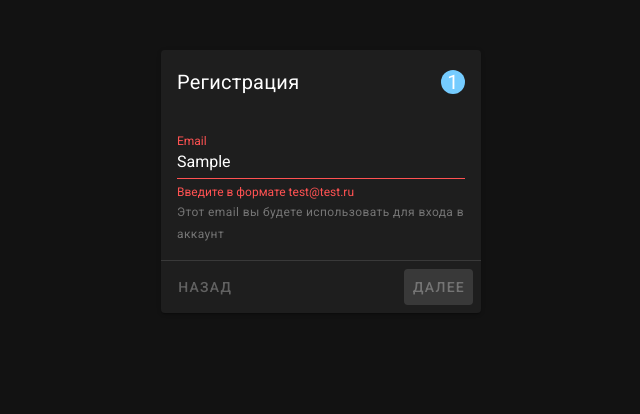
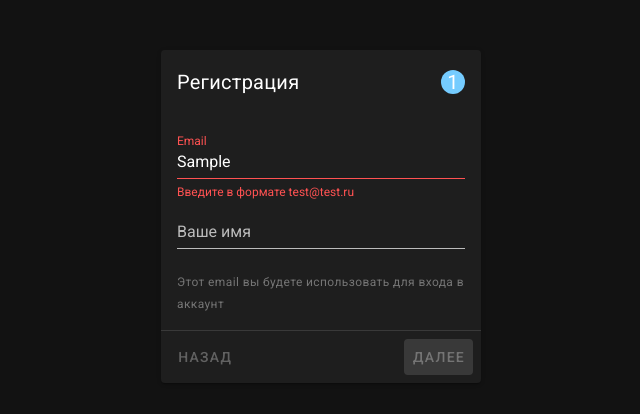
Before and after one commit to mrgilb/app-manager, a Vue app: page / in a window 1280 px wide. Both pictures are taken after typing "Sample", "Sample123" into the empty fields and a click on the button "У вас нет аккаунта?". Shown: the top 414 px of the page, without its empty margins (319-959 px from the left). Built offline with nearby package versions, Linux system fonts and the light colour scheme; no server answers.

Commit message:
Добавляет имя при регистрации

```diff
--- a/src/App.vue
+++ b/src/App.vue
@@ -30,6 +30,7 @@ export default {
     async getReg ({
       email,
       password,
+      name,
       type
     }) {
       try {
@@ -37,7 +38,8 @@ export default {
 
         await this.$store.dispatch(type, {
           email,
-          password
+          password,
+          name
         })
 
         this.overlay = false
--- a/src/components/app-register/app-register.vue
+++ b/src/components/app-register/app-register.vue
@@ -19,6 +19,12 @@
               value="test@test.com"
               v-model.trim="$v.email.$model"
               :rules="isValidEmail"
+            >
+            </v-text-field>
+            <v-text-field
+              label="Ваше имя"
+              v-model.trim="$v.name.$model"
+              :rules="isValidName"
             >
             </v-text-field>
             <span class="text-caption grey--text text--darken-1">
@@ -79,7 +85,7 @@
         <v-spacer></v-spacer>
         <v-btn
           v-if="stepReg === 1"
-          :disabled="email && $v.email.$error"
+          :disabled="email && $v.email.$error || name && $v.name.$error"
           color="primary"
           depressed
           @click="clickRegButton">
@@ -177,6 +183,7 @@ export default {
     stepAuth: 1,
     showReg: false,
     email: '',
+    name: '',
     password: '',
     confirmPassword: '',
     activePage: 'auth'
@@ -186,6 +193,10 @@ export default {
     email: {
       required,
       email
+    },
+
+    name: {
+      required
     },
 
     password: {
@@ -223,6 +234,10 @@ export default {
 
     isValidEmail () {
       return [!this.$v.email.$error || 'Введите в формате test@test.ru']
+    },
+
+    isValidName () {
+      return [!this.$v.name.$error || 'Введите ваше имя']
     },
 
     errorMessage () {
@@ -269,10 +284,12 @@ export default {
       if (this.stepReg === 3) {
         const email = this.email
         const password = this.password
+        const name = this.name
 
         this.$emit('reg-user', {
           email,
           password,
+          name,
           type: 'register'
         })
       }
--- a/src/firebase.js
+++ b/src/firebase.js
@@ -22,8 +22,10 @@ export const analytics = getAnalytics(app)
 export const database = getDatabase(app)
 export const auth = getAuth(app)
 
-export async function addNewUser (database, url, uId, email) {
+export async function addNewUser (database, url, uId, email, name) {
+  console.log(name)
   await set(ref(database, url + uId), {
-    user: email
+    user: email,
+    name: name
   })
 }
--- a/src/store/auth.js
+++ b/src/store/auth.js
@@ -7,12 +7,13 @@ export default {
       commit
     }, {
       email,
-      password
+      password,
+      name
     }) {
       try {
         const response = await createUserWithEmailAndPassword(auth, email, password)
 
-        await addNewUser(database, 'users/', response.user.uid, email)
+        await addNewUser(database, 'users/', response.user.uid, email, name)
 
         commit('setAuthState', true)
       } catch (exception) {
```
